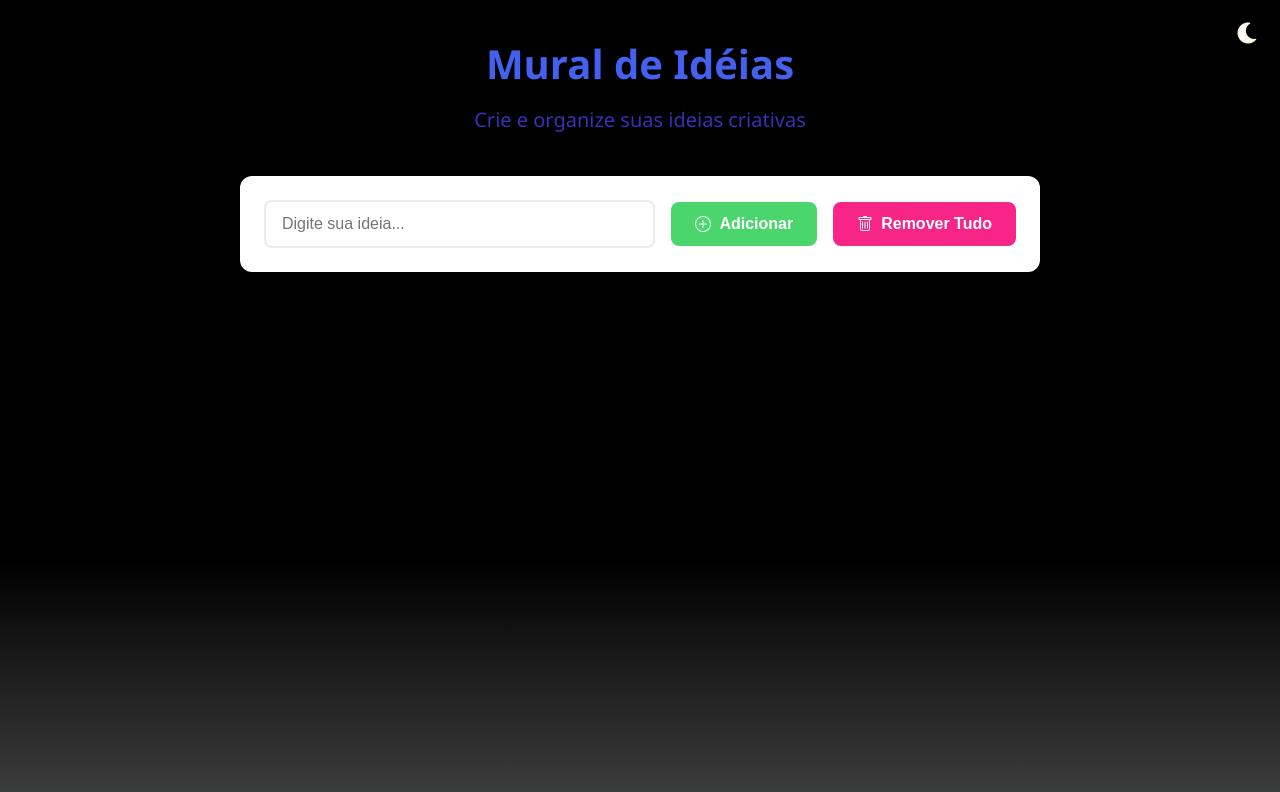
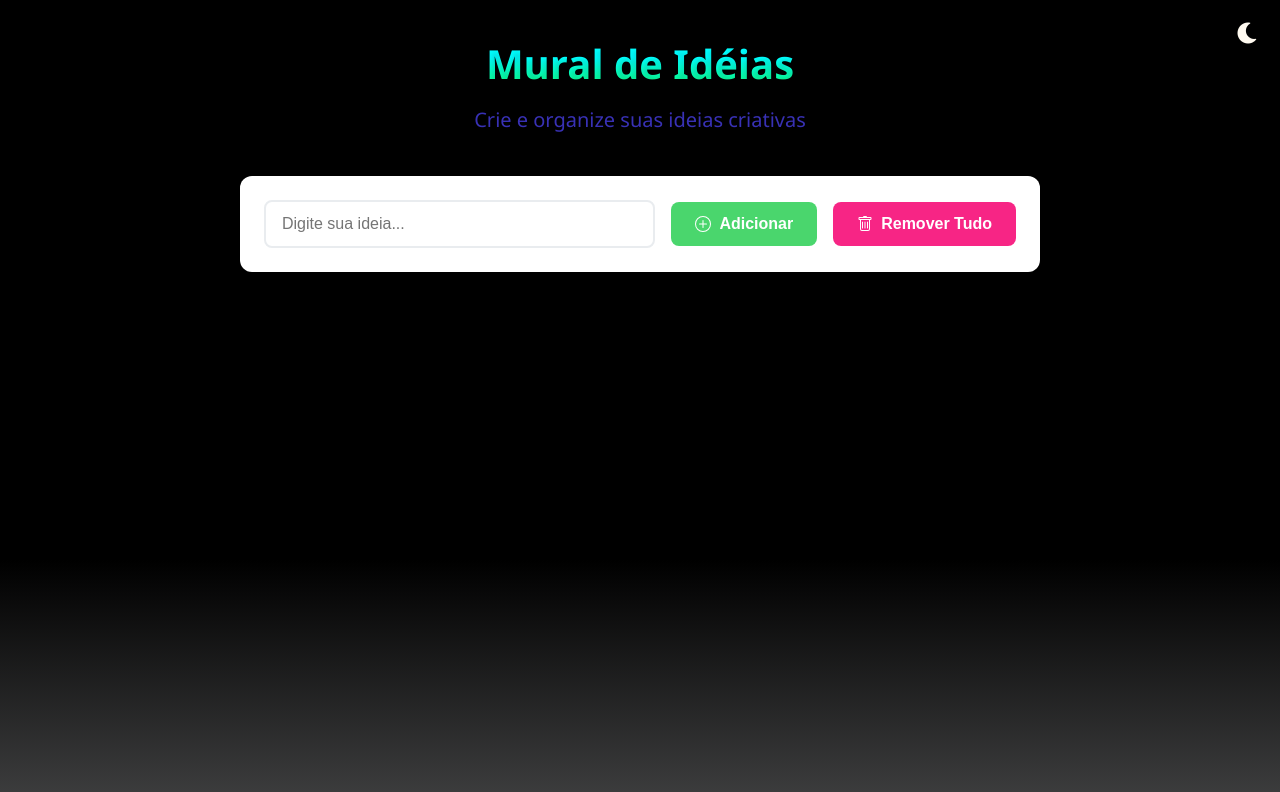
Before and after one commit to NicollasDelgado/mural-nicollas, a plain HTML site: page index.html in a window 1280 px wide. Both pictures are taken after a click on the button 1248 px from the left and 34 px from the top of the page. Drawn offline with Linux system fonts and the light colour scheme.

Commit message:
Update index.html

```diff
--- a/index.html
+++ b/index.html
@@ -24,6 +24,8 @@
             --dark-color: #212529;
             --shadow: 0 4px 6px rgba(0, 0, 0, 0.1);
             --transition: all 0.3s ease;
+            --titulo-gradiente-light: radial-gradient(circle, #1dffe1 10%,#077e2f 60%);
+            --titulo-gradiente-dark: linear-gradient(to top,#0bff71 10%,#01ffff 60%);
         }
 
         * {
@@ -93,6 +95,19 @@
             margin-bottom: 0.5rem;
             font-weight: 700;
             text-shadow: 2px 2px 4px rgba(0, 0, 0, 0.1);
+             /* Aplicando o degradê */
+            background: var(--titulo-gradiente-light);
+            -webkit-background-clip: text;
+            background-clip: text;
+            color: transparent;
+            transition: background 0.3s ease;
+        }
+        /* Mudando o degradê do título no modo escuro */
+        body.dark-mode h1 {
+            background: var(--titulo-gradiente-dark);
+            -webkit-background-clip: text;
+            background-clip: text;
+            color: transparent;
         }
 
         h2 {
```
